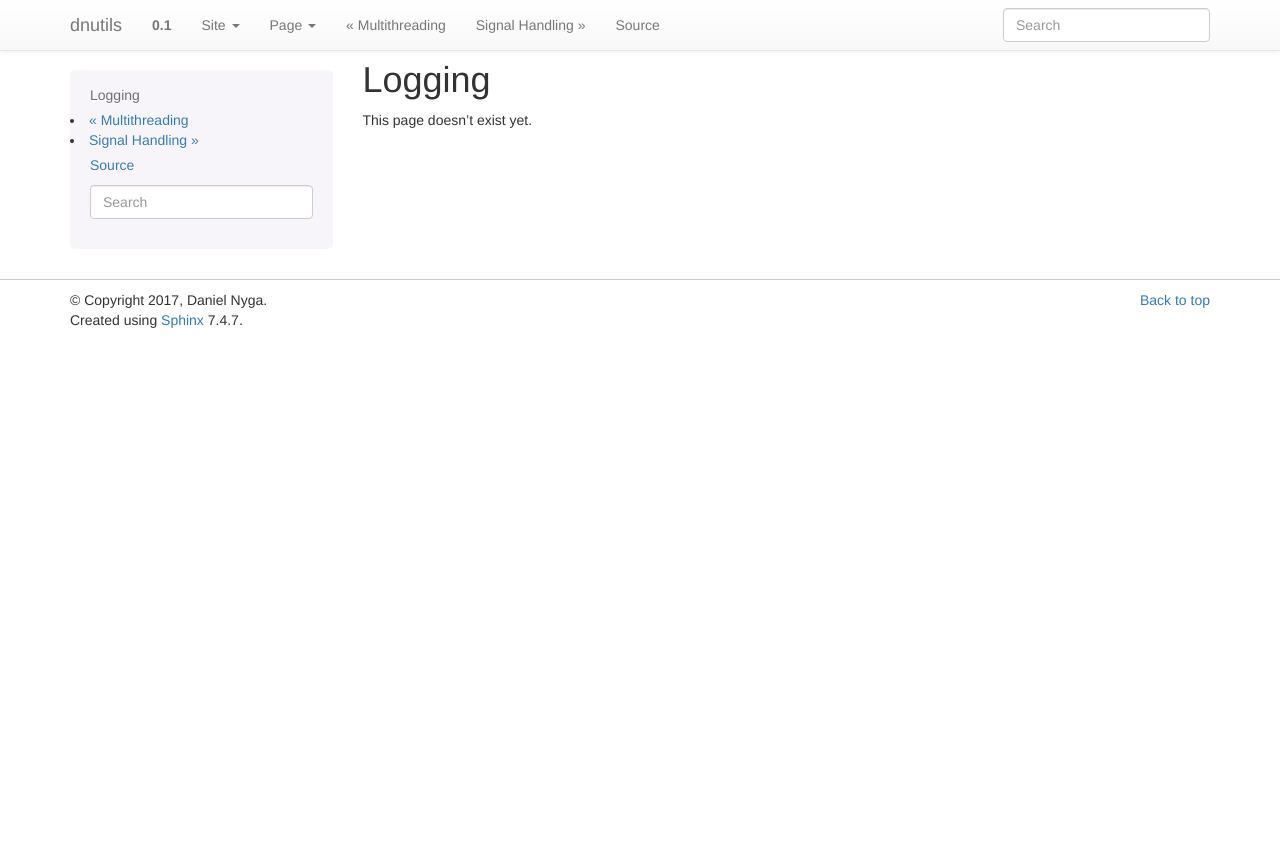
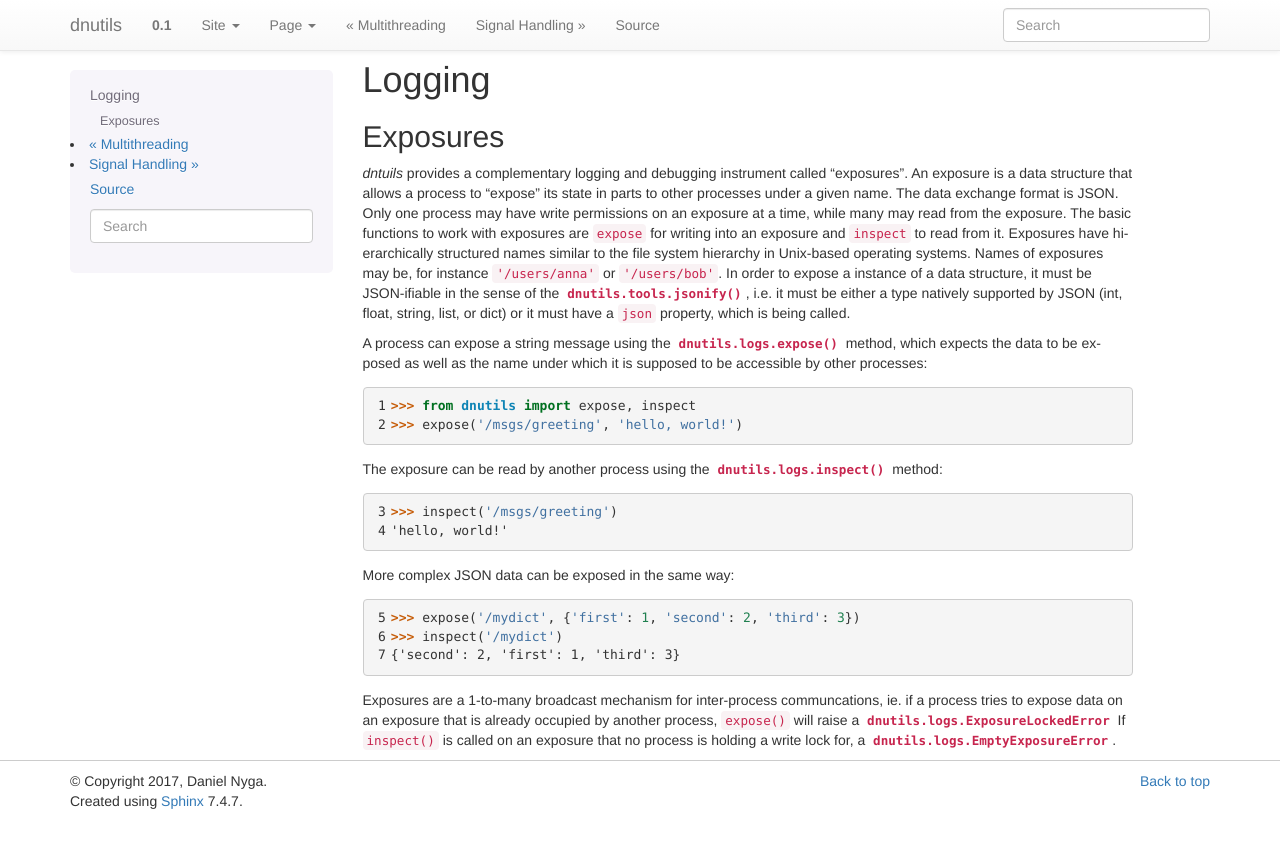
Before and after one commit to danielnyga/dnutils, a Sphinx documentation site: the page built from doc/source/logging.rst, in a window 1280 px wide. Shown: the top 848 px of the page. Built offline with Sphinx 7.4.7, drawn with Linux system fonts in a browser that asks for light colours.

Commit message:
added exposure documentation

```diff
--- a/doc/source/logging.rst
+++ b/doc/source/logging.rst
@@ -1,4 +1,45 @@
 Logging
 -------
 
-This page doesn't exist yet.
+Exposures
+~~~~~~~~~
+
+`dntuils` provides a complementary logging and debugging instrument called "exposures". An exposure is a data
+structure that allows a process to "expose" its state in parts to other processes under a given name. The data
+exchange format is JSON. Only one process may have write permissions on an exposure at a time, while many may
+read from the exposure. The basic functions to work with exposures are ``expose`` for writing into an exposure
+and ``inspect`` to read from it. Exposures have hierarchically structured names similar to the file system
+hierarchy in Unix-based operating systems. Names of exposures may be, for instance ``'/users/anna'`` or ``'/users/bob'``.
+In order to expose a instance of a data structure, it must be JSON-ifiable in the sense of the
+:func:`dnutils.tools.jsonify`, i.e. it must be either a type natively supported by JSON (int, float, string, list,
+or dict) or it must have a ``json`` property, which is being called.
+
+A process can expose a string message using the :func:`dnutils.logs.expose` method, which expects the data to be
+exposed as well as the name under which it is supposed to be accessible by other processes:
+
+.. code-block:: python
+    :linenos:
+
+    >>> from dnutils import expose, inspect
+    >>> expose('/msgs/greeting', 'hello, world!')
+
+The exposure can be read by another process using the :func:`dnutils.logs.inspect` method:
+
+.. code-block:: python
+    :lineno-start: 3
+
+    >>> inspect('/msgs/greeting')
+    'hello, world!'
+
+More complex JSON data can be exposed in the same way:
+
+.. code-block:: python
+    :lineno-start: 5
+
+    >>> expose('/mydict', {'first': 1, 'second': 2, 'third': 3})
+    >>> inspect('/mydict')
+    {'second': 2, 'first': 1, 'third': 3}
+
+Exposures are a 1-to-many broadcast mechanism for inter-process communcations, ie. if a process tries to expose
+data on an exposure that is already occupied by another process, ``expose()`` will raise a :class:`dnutils.logs.ExposureLockedError`
+If ``inspect()`` is called on an exposure that no process is holding a write lock for, a :class:`dnutils.logs.EmptyExposureError`.
```
